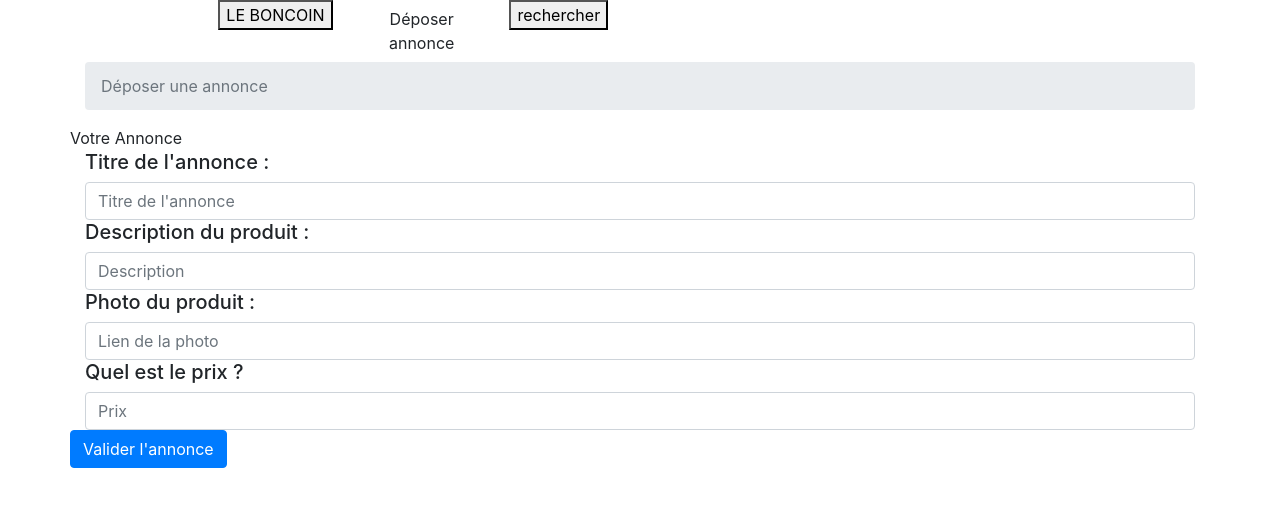
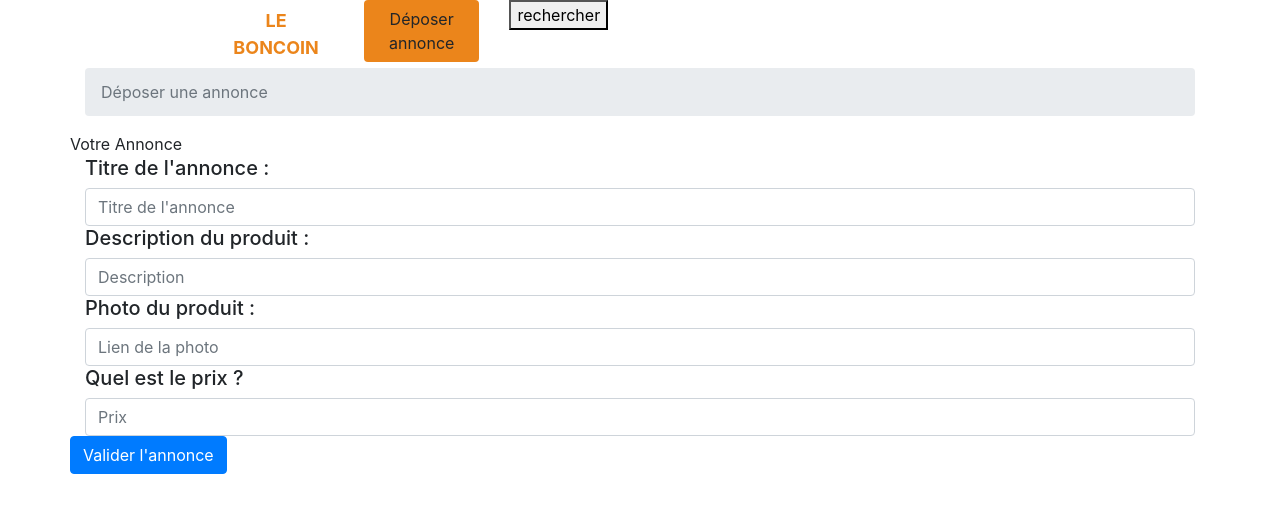
Before and after one commit to AndrewCarpentier/leboncoin, an Angular app: page /depot in a window 1280 px wide. Shown: the top 512 px of the page. Built offline with nearby package versions, Linux system fonts and the light colour scheme.

Commit message:
modif menu css

```diff
--- a/src/app/menu/menu.component.css
+++ b/src/app/menu/menu.component.css
@@ -0,0 +1,10 @@
+.colorOrange {
+    color : #eb851b;
+    font-size: 18px;
+    font-weight: bold
+
+}
+
+.fontOrange {
+    background-color: #eb851b;
+}
--- a/src/app/menu/menu.component.html
+++ b/src/app/menu/menu.component.html
@@ -5,10 +5,10 @@
   <div class="col-8">
     <div class="row">
       <div class="col-2">
-        <button>LE BONCOIN</button>
+        <button class="btn colorOrange" routerLink="">LE BONCOIN</button>
       </div>
       <div class="col-2">
-        <button class="btn" routerLink = "depot">Déposer annonce</button>
+        <button class="btn fontOrange" routerLink = "depot">Déposer annonce</button>
       </div>
       <div class="col-2">
         <button>rechercher</button>
```
